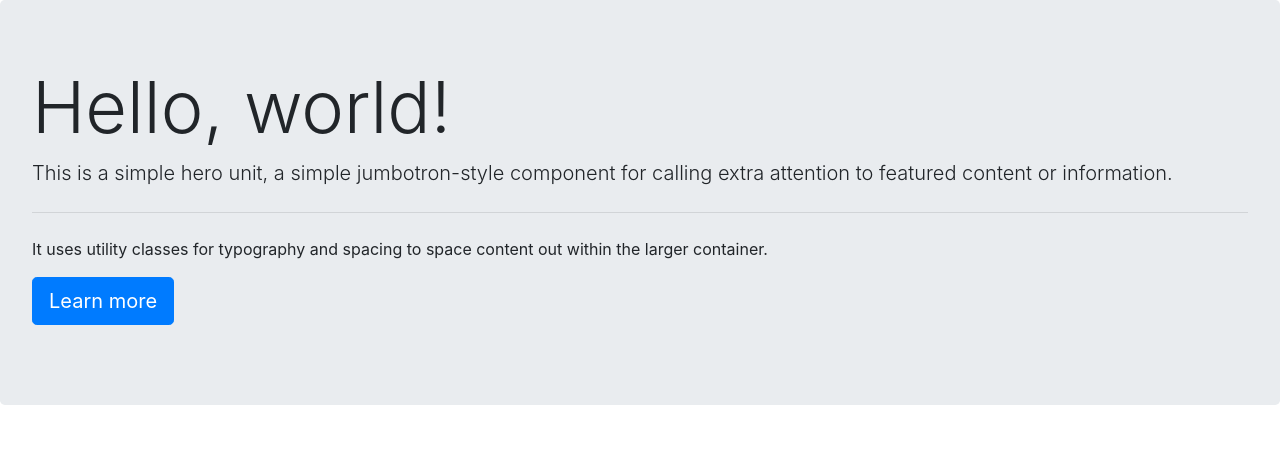
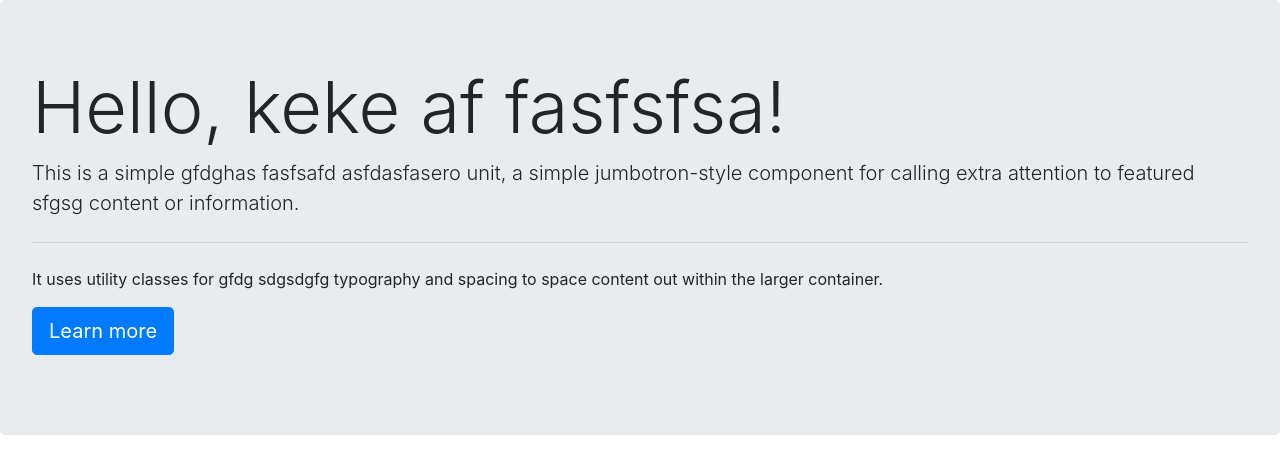
Before and after one commit to zhDmitry/express-simple-starter, a website: page public/index.html in a window 1280 px wide. Drawn offline with nearby package versions, Linux system fonts and the light colour scheme.

Commit message:
reload fixes

```diff
--- a/package.json
+++ b/package.json
@@ -5,7 +5,7 @@
   "main": "index.js",
   "scripts": {
     "open": "open http://localhost:3000",
-    "start": "nodemon ./server.js && npm run open"
+    "start": "nodemon ./server.js"
   },
   "author": "",
   "license": "ISC",
--- a/public/index.html
+++ b/public/index.html
@@ -14,11 +14,12 @@
 
 <body>
     <div class="jumbotron">
-        <h1 class="display-3">Hello, world!</h1>
-        <p class="lead">This is a simple hero unit, a simple jumbotron-style component for calling extra attention to featured content or
-            information.</p>
+        <h1 class="display-3">Hello, keke af fasfsfsa!</h1>
+        <p class="lead">This is a simple gfdghas fasfsafd asfdasfasero unit, a simple jumbotron-style component for calling extra attention
+            to featured sfgsg content or information.
+        </p>
         <hr class="my-4">
-        <p>It uses utility classes for typography and spacing to space content out within the larger container.</p>
+        <p>It uses utility classes for gfdg sdgsdgfg typography and spacing to space content out within the larger container.</p>
         <p class="lead">
             <a class="btn btn-primary btn-lg" href="#" role="button">Learn more</a>
         </p>
--- a/server.js
+++ b/server.js
@@ -7,7 +7,7 @@ const schedule = {
   thu: [2, 4, 5]
 };
 const tumbler = {
-  lala: 1
+  lala: 3
 };
 
 app.use(express.static("public"));
```
Also changed, not shown: nodemon.json (added, +11 -0 lines), views/home.html (+1 -1 lines).
